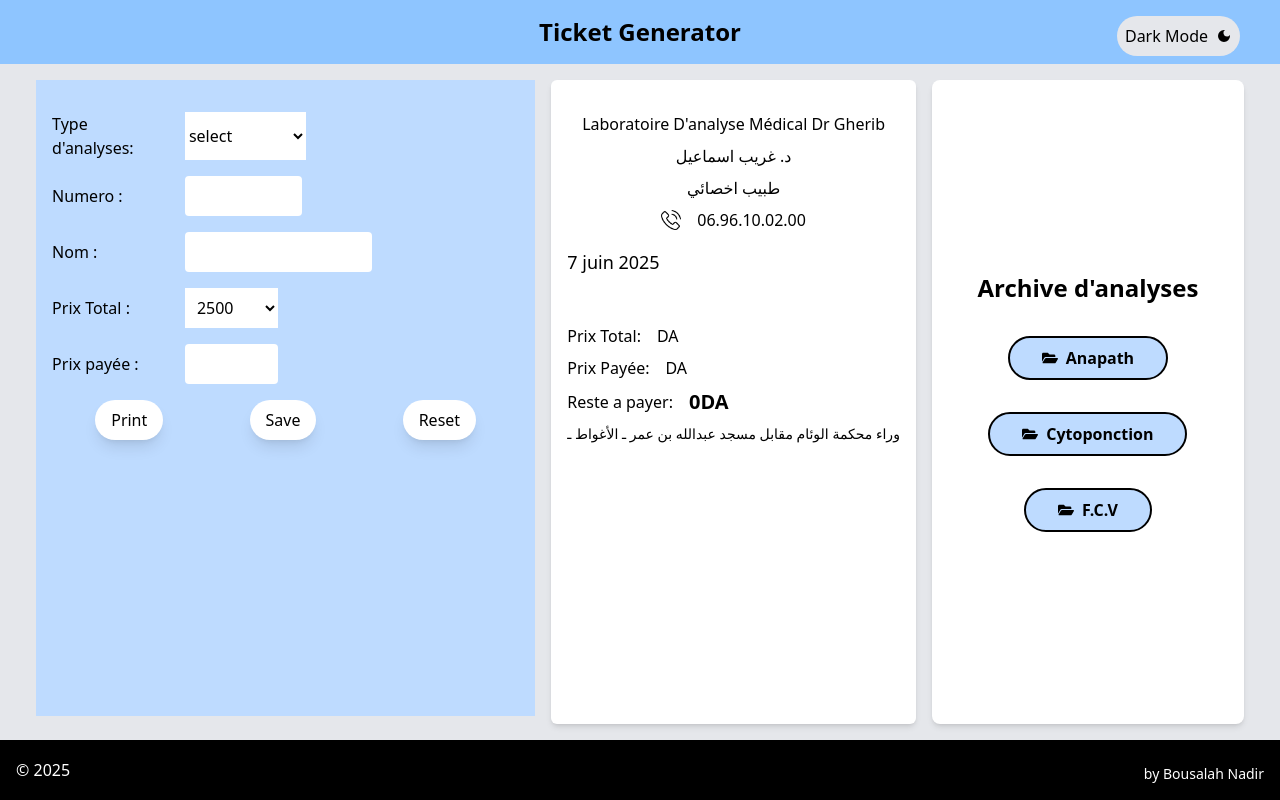
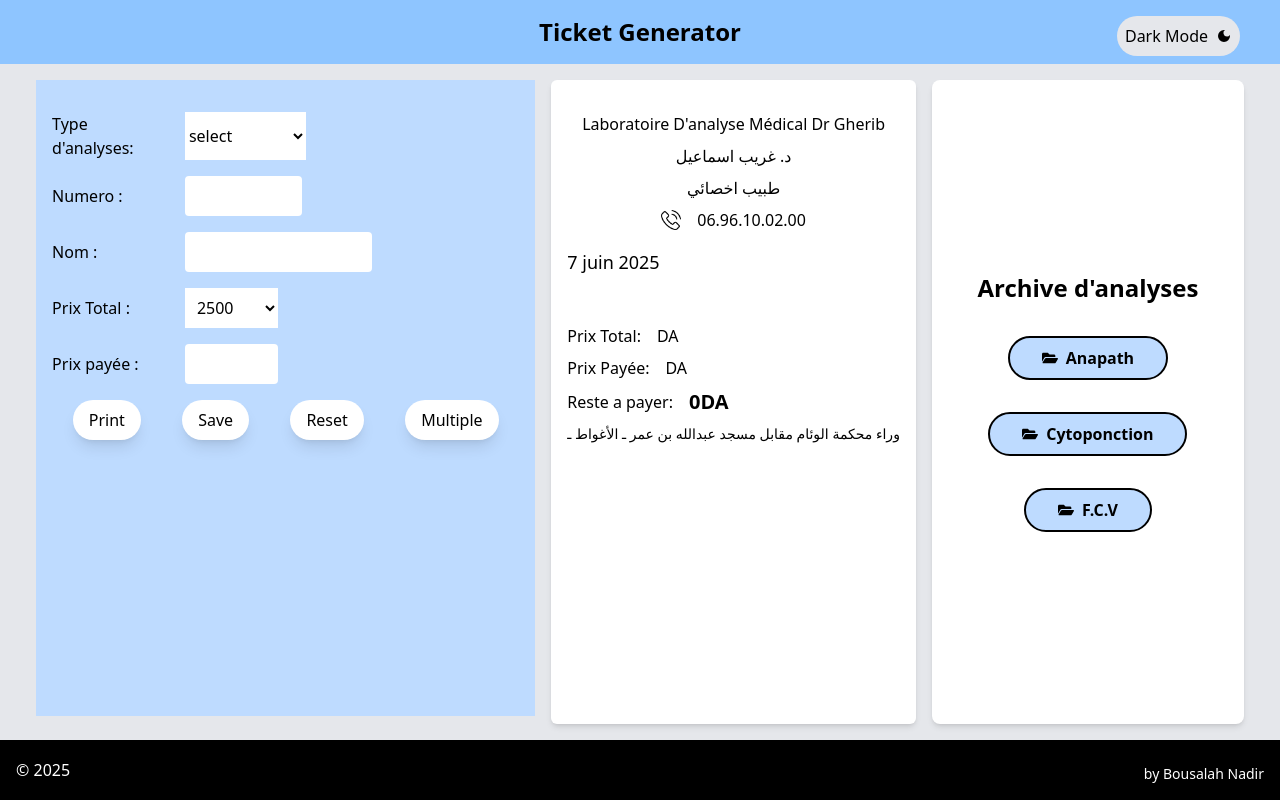
Before and after one commit to Medido1/office_ticket_generator, a React (Vite) app: page / in a window 1280 px wide. Built offline with nearby package versions, Linux system fonts and the light colour scheme.

Commit message:
Add isMulti state to handle multiple states and a button to toggle it

```diff
--- a/src/components/Form.jsx
+++ b/src/components/Form.jsx
@@ -8,7 +8,7 @@ function Form({changeType, setNumber, setName,
   handlePrint, currentClient,
   isEdit, setShowForm, setDisplayData, setPhoneNumber}) {
 
-  const {darkMode} = useContext(GlobalContext)
+  const {darkMode, isMulti, setIsMulti} = useContext(GlobalContext)
 
   const buttonStyle = `block mx-auto px-4 py-2 rounded-full mt-4 shadow-lg cursor-pointer
     hover:scale-125 transition delay-150 ${darkMode ? "bg-black": "bg-white"}`
@@ -229,6 +229,15 @@ return (
         >
         Cancel
       </button>
+      <button
+        type="button"
+        onClick={() => setIsMulti(prev => !prev)}
+        className={`mx-auto bg-white px-4 py-2 rounded-full mt-4 shadow-lg cursor-pointer
+          hover:scale-125 transition delay-150
+          ${isEdit ? "hidden" : "block"}`}
+        >
+        Multiple
+      </button>
     </div>
     </form>
   )
--- a/src/context/GlobalContext.jsx
+++ b/src/context/GlobalContext.jsx
@@ -22,6 +22,9 @@ export const GlobalProvider = ({children}) => {
     documentTitle: `${state.name}`,
     contentRef: ticketRef
   })
+
+  /* handle mulitple entries */
+  const [isMulti, setIsMulti] = useState(false);
 
   /* dark mode */
   const [darkMode, setDarkMode] = useState(false);
@@ -76,7 +79,9 @@ export const GlobalProvider = ({children}) => {
       ticketRef,
       darkMode,
       toggleDarkMode,
-      setPhoneNumber
+      setPhoneNumber,
+      isMulti,
+      setIsMulti
     }}>
       {children}
     </GlobalContext.Provider>
```
